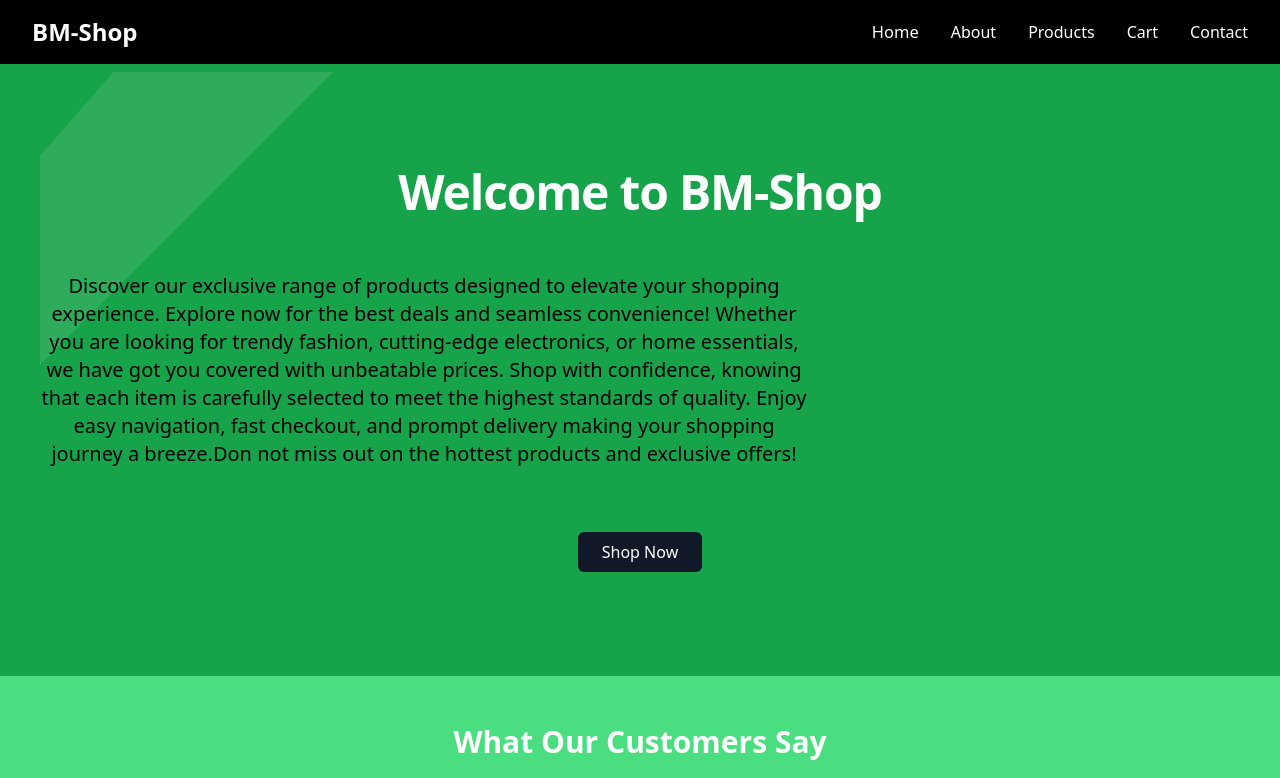
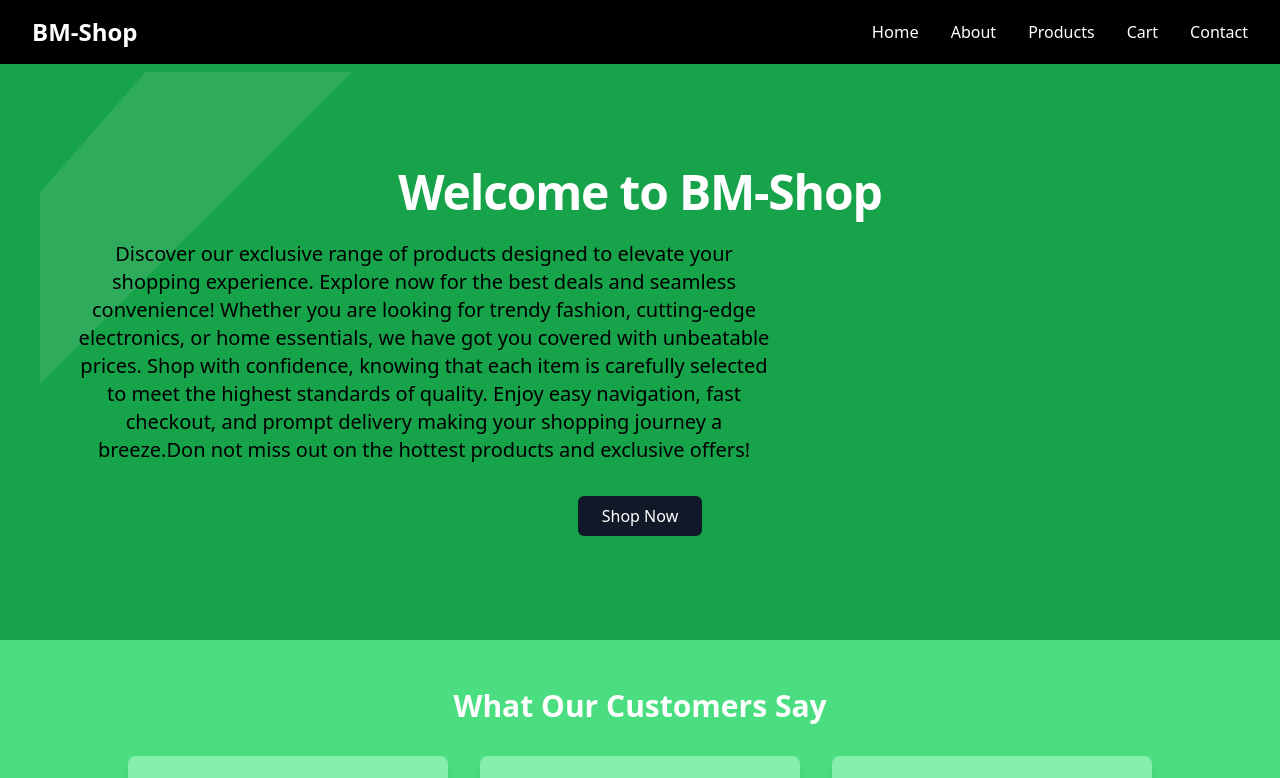
Before and after one commit to khanzadigithubid/Milestone-3-Project, a Next.js app: page / in a window 1280 px wide. Shown: the top 778 px of the page. Built offline with nearby package versions, Linux system fonts and the light colour scheme.

Commit message:
Update Hero.tsx

```diff
--- a/src/components/Hero.tsx
+++ b/src/components/Hero.tsx
@@ -23,7 +23,7 @@ const Hero = () => {
                         <h1 className="text-[35px] font-extrabold tracking-tight sm:text-5xl">
                             Welcome to BM-Shop
                         </h1>
-                        <p className="mt-6 text-xl max-w-3xl text-black py-8">
+                        <p className="mt-6 text-xl max-w-3xl text-black px-8">
                         Discover our exclusive range of products designed to elevate your shopping experience. Explore now for the best deals and seamless convenience!  Whether you are looking for trendy fashion, cutting-edge electronics, or home essentials, we have got you covered with unbeatable prices.
                         Shop with confidence, knowing that each item is carefully selected to meet the highest standards of quality. Enjoy easy navigation, fast checkout, and prompt delivery making your shopping journey a breeze.Don not miss out on the hottest products and exclusive offers! </p>
                         <div className="mt-8">
```
